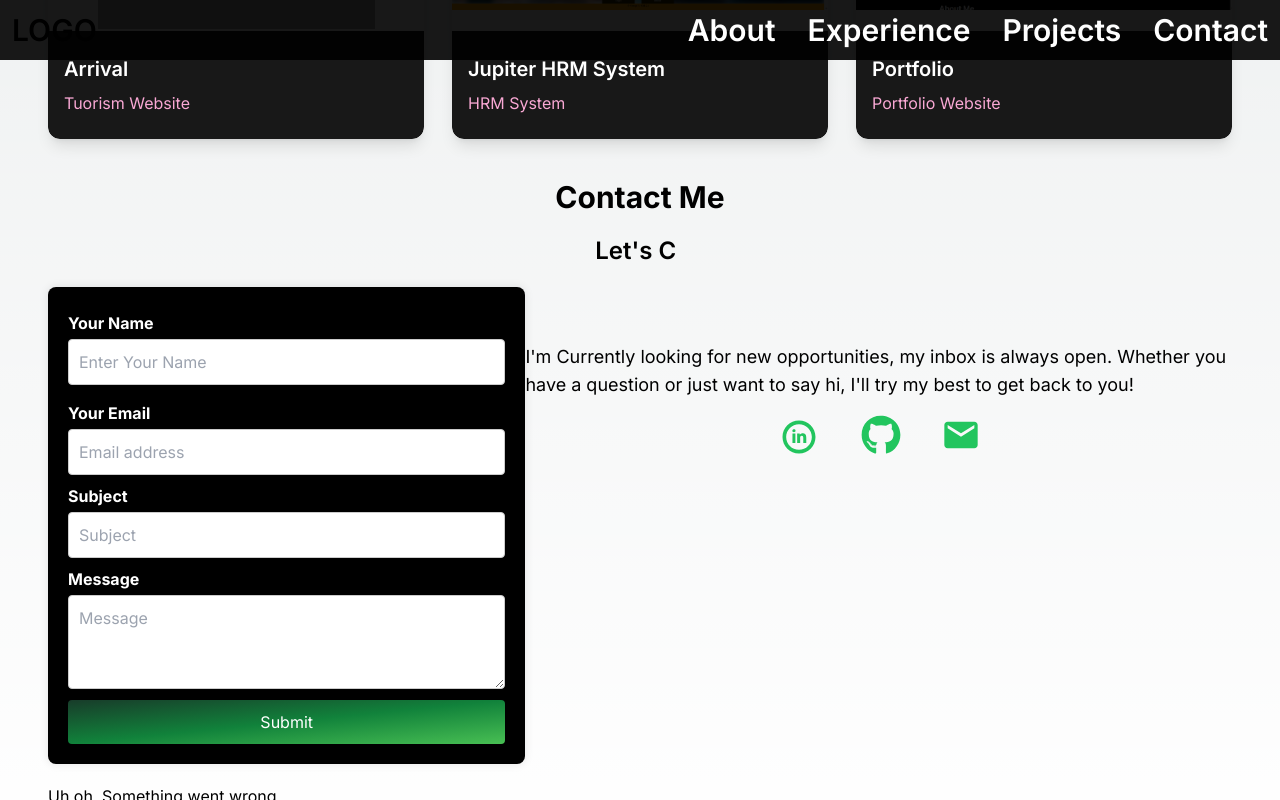
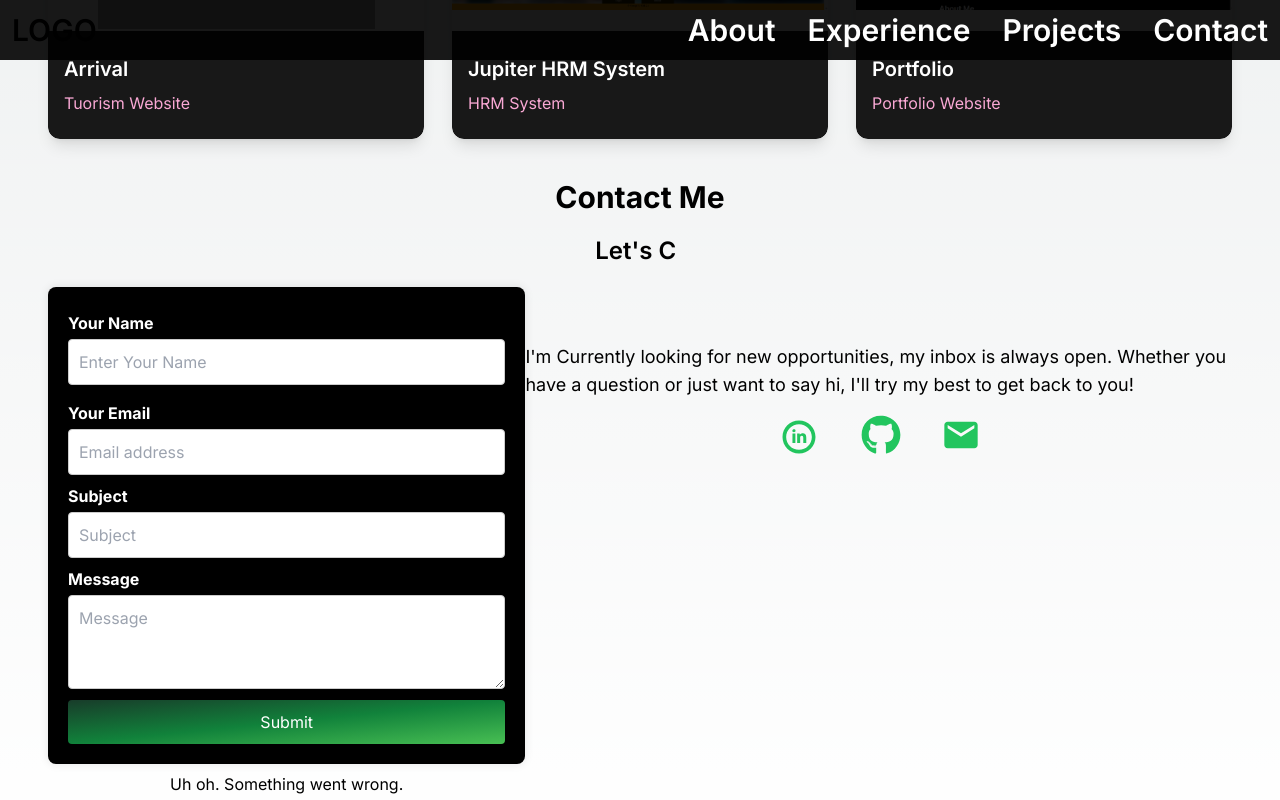
Before and after one commit to SithikaGuruge/Portfolio-My, a Next.js app in the folder my-portfolio/: page / in a window 1280 px wide. Both pictures are taken after typing "Sample", "name@example.com", "Sample", "Sample" into the empty fields and a click on the button "Submit". Shown: the part 1457-2257 px from the top of the page. Built offline with nearby package versions, Linux system fonts and the light colour scheme; grey boxes are pictures that could not be loaded.

Commit message:
alert position changed

```diff
--- a/my-portfolio/src/app/components/ContactForm.jsx
+++ b/my-portfolio/src/app/components/ContactForm.jsx
@@ -188,7 +188,7 @@ const toggleAlert = (message, type) => {
       </div>
       {alertInfo.display && (
   <div
-    className={`alert alert-${alertInfo.type} alert-dismissible mt-5 flex`}
+    className={`alert alert-${alertInfo.type} alert-dismissible mt-2 flex justify-center`}
     role='alert'
   >
     {alertInfo.message}
@@ -199,7 +199,7 @@ const toggleAlert = (message, type) => {
       aria-label='Close'
       onClick={() =>
         setAlertInfo({ display: false, message: '', type: '' })
-      } // Clear the alert when close button is clicked
+      }
     ></button>
   </div>
 )}
```
